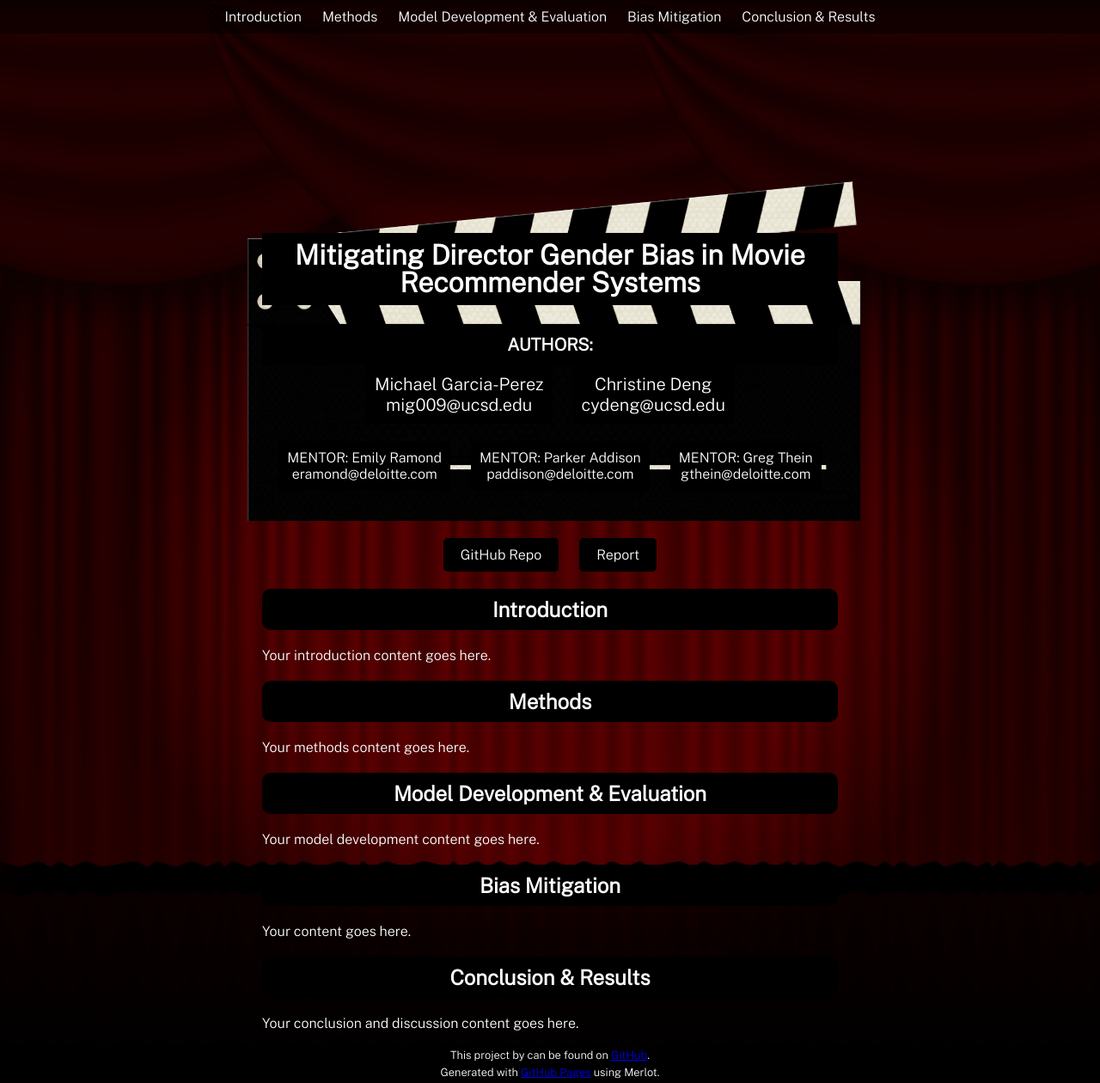
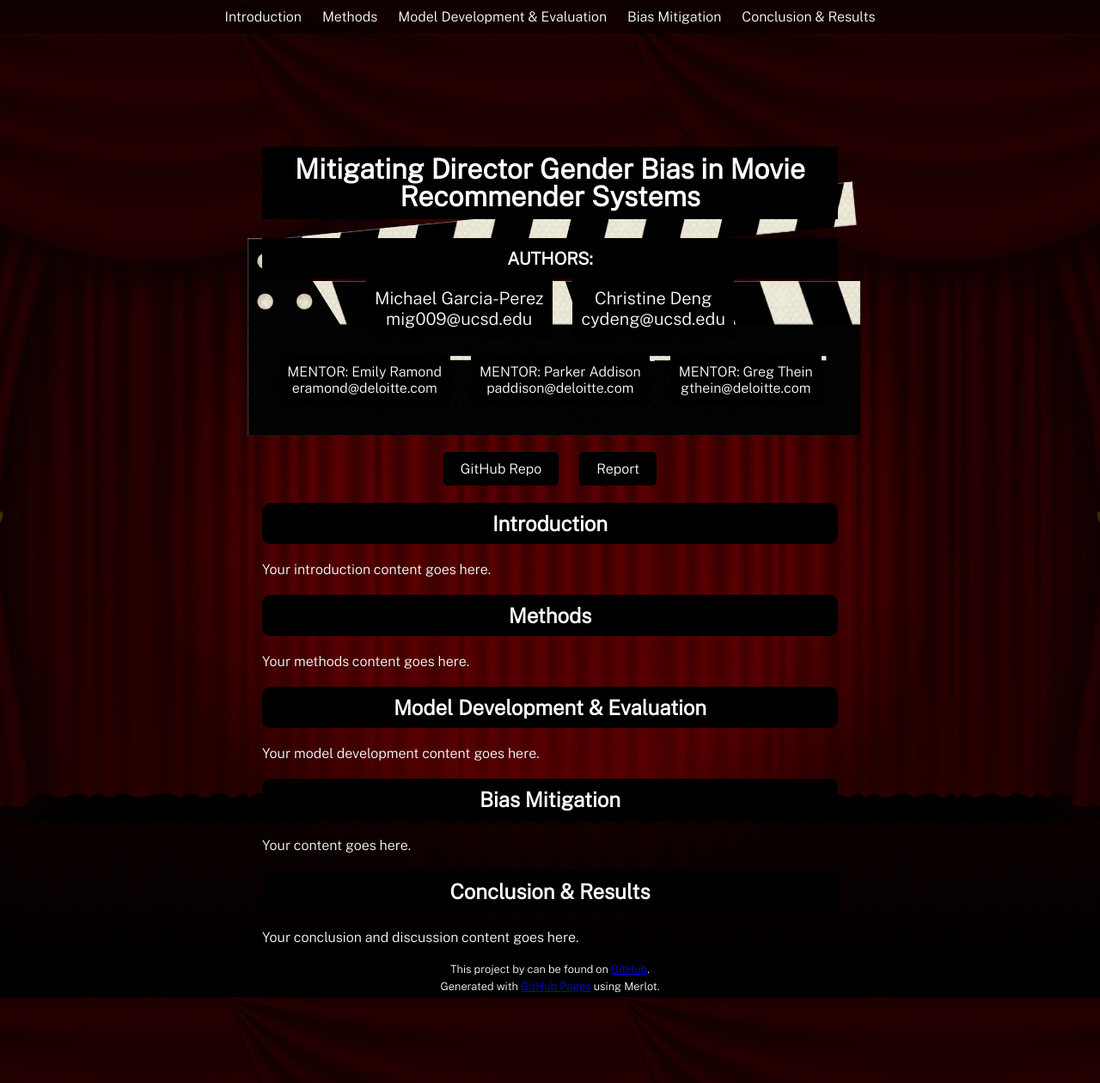
Before and after one commit to michael-garciaperez/DSC180A-Methodology-5, a Jekyll site: the page built from index.md, in a window 1280 px wide and 1260 px high. Shown: the whole window at 86% size. Built offline with Jekyll 4.4.1, drawn with Linux system fonts in a browser that asks for light colours.

Commit message:
Update style.scss

```diff
--- a/assets/css/style.scss
+++ b/assets/css/style.scss
@@ -26,7 +26,7 @@ header {
   z-index: 2;
   margin: 0 auto;
   max-width: 670px; /* Adjusted maximum width */
-  padding: 250px 40px 25px; /* Decreased top padding to move the text back up */
+  padding: 150px 40px 25px; /* Decreased top padding to move the text back up */
   background-image: url('../images/clap_board.png');
   background-size: 100%;
   background-repeat: no-repeat;
```
